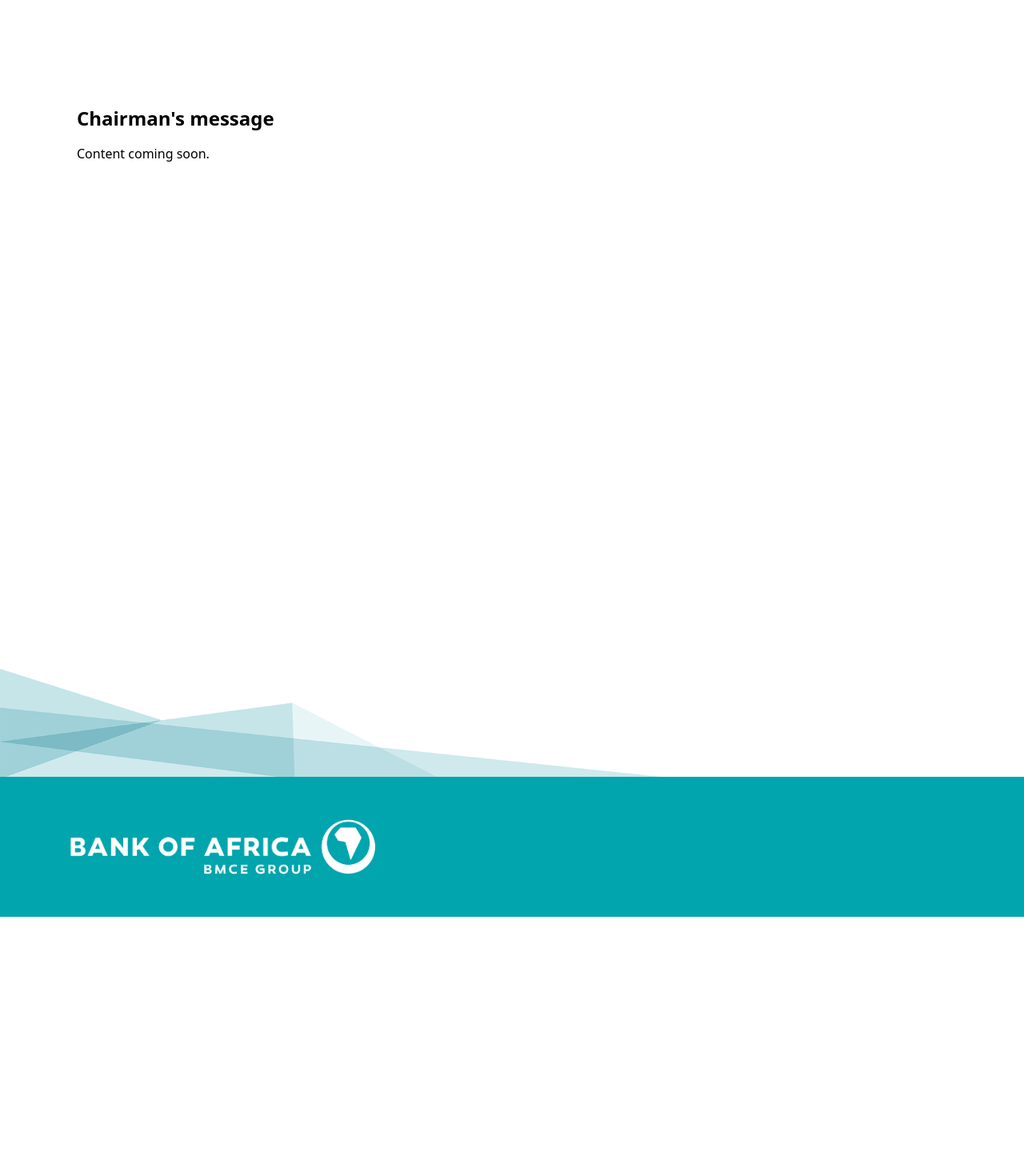
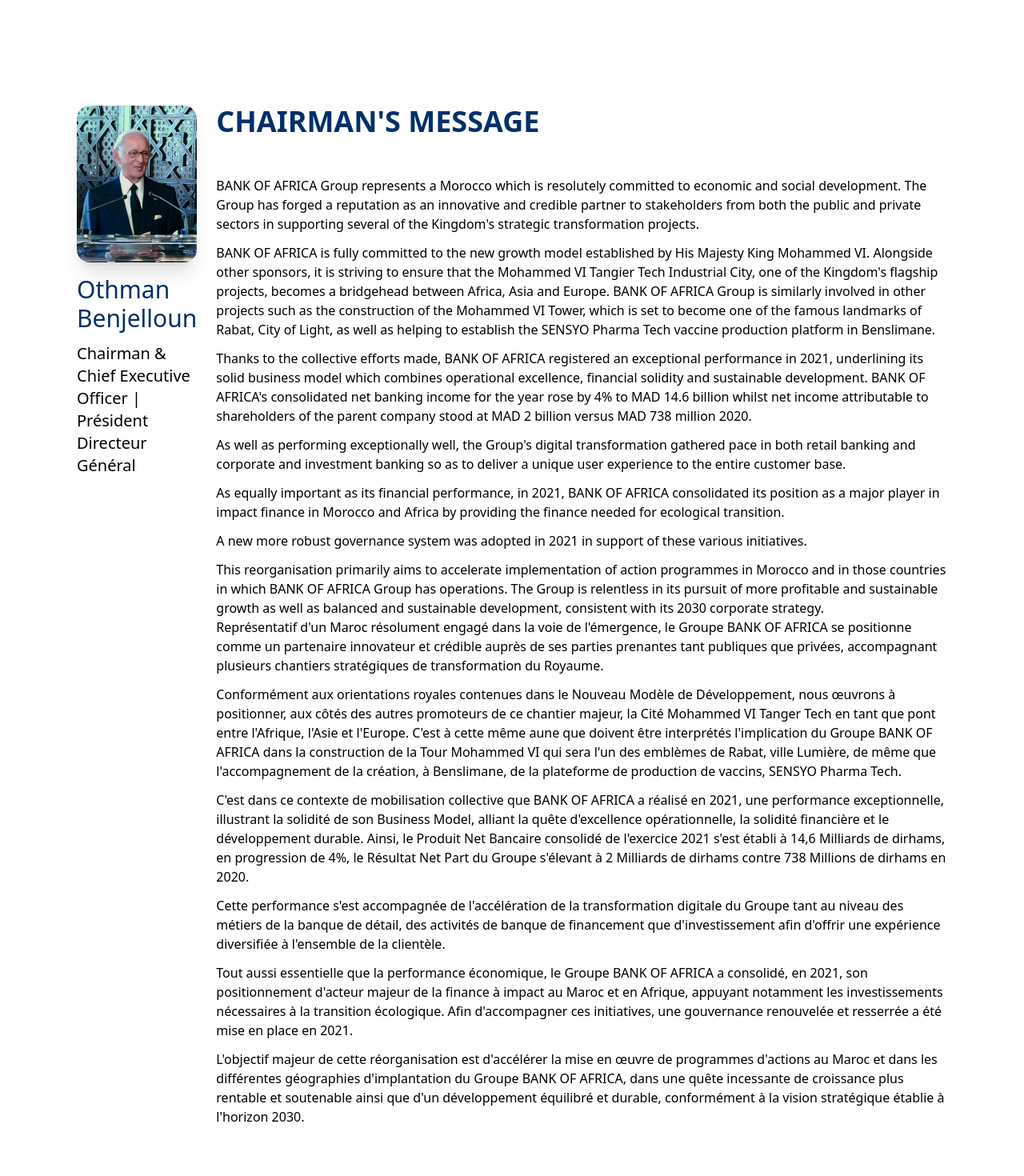
Before and after one commit to DioNando/rapport-2021, a Vue app: page /chairman-message in a window 1280 px wide. Shown: the part 560-2030 px from the top of the page at 80% size. Before the commit the page ends 1706 px from the top, so only its background shows below. Built offline with nearby package versions, Linux system fonts and the light colour scheme.

Commit message:
feat: enhance ChairmanMessagePage with detailed content and improved layout

```diff
--- a/src/pages/ChairmanMessagePage.vue
+++ b/src/pages/ChairmanMessagePage.vue
@@ -1,13 +1,147 @@
 <template>
-  <section class="p-24">
-    <h1 class="text-2xl font-semibold">{{ t('navigation.chairman_message') }}</h1>
-    <p class="mt-4">Content coming soon.</p>
+  <section class="p-24 flex items-start gap-6">
+    <div>
+      <div class="chairman-message overflow-hidden rounded-2xl shadow-xl">
+        <img
+          src="/assets/images/backgrounds/Mot-du-President-Othman-BENJELLOUN.webp"
+          alt=""
+        />
+      </div>
+      <h3 class="text-3xl text-primary font-medium mt-4">Othman Benjelloun</h3>
+      <p class="text-xl mt-3 text-wrap">
+        Chairman & Chief Executive Officer | Président Directeur Général
+      </p>
+    </div>
+    <article>
+      <h1 class="text-4xl text-primary font-bold uppercase mb-12">
+        {{ t("navigation.chairman_message") }}
+      </h1>
+      <!-- VERSION ANGLAIS -->
+      <div class="space-y-3">
+        <p>
+          BANK OF AFRICA Group represents a Morocco which is resolutely
+          committed to economic and social development. The Group has forged a
+          reputation as an innovative and credible partner to stakeholders from
+          both the public and private sectors in supporting several of the
+          Kingdom's strategic transformation projects.
+        </p>
+        <p>
+          BANK OF AFRICA is fully committed to the new growth model established
+          by His Majesty King Mohammed VI. Alongside other sponsors, it is
+          striving to ensure that the Mohammed VI Tangier Tech Industrial City,
+          one of the Kingdom's flagship projects, becomes a bridgehead between
+          Africa, Asia and Europe. BANK OF AFRICA Group is similarly involved in
+          other projects such as the construction of the Mohammed VI Tower,
+          which is set to become one of the famous landmarks of Rabat, City of
+          Light, as well as helping to establish the SENSYO Pharma Tech vaccine
+          production platform in Benslimane.
+        </p>
+        <p>
+          Thanks to the collective efforts made, BANK OF AFRICA registered an
+          exceptional performance in 2021, underlining its solid business model
+          which combines operational excellence, financial solidity and
+          sustainable development. BANK OF AFRICA's consolidated net banking
+          income for the year rose by 4% to MAD 14.6 billion whilst net income
+          attributable to shareholders of the parent company stood at MAD 2
+          billion versus MAD 738 million 2020.
+        </p>
+        <p>
+          As well as performing exceptionally well, the Group's digital
+          transformation gathered pace in both retail banking and corporate and
+          investment banking so as to deliver a unique user experience to the
+          entire customer base.
+        </p>
+        <p>
+          As equally important as its financial performance, in 2021, BANK OF
+          AFRICA consolidated its position as a major player in impact finance
+          in Morocco and Africa by providing the finance needed for ecological
+          transition.
+        </p>
+        <p>
+          A new more robust governance system was adopted in 2021 in support of
+          these various initiatives.
+        </p>
+        <p>
+          This reorganisation primarily aims to accelerate implementation of
+          action programmes in Morocco and in those countries in which BANK OF
+          AFRICA Group has operations. The Group is relentless in its pursuit of
+          more profitable and sustainable growth as well as balanced and
+          sustainable development, consistent with its 2030 corporate strategy.
+        </p>
+      </div>
+      <!-- VERSION FRANCAIS -->
+      <div class="space-y-3">
+        <p>
+          Représentatif d'un Maroc résolument engagé dans la voie de
+          l'émergence, le Groupe BANK OF AFRICA se positionne comme un
+          partenaire innovateur et crédible auprès de ses parties prenantes tant
+          publiques que privées, accompagnant plusieurs chantiers stratégiques
+          de transformation du Royaume.
+        </p>
+        <p>
+          Conformément aux orientations royales contenues dans le Nouveau Modèle
+          de Développement, nous œuvrons à positionner, aux côtés des autres
+          promoteurs de ce chantier majeur, la Cité Mohammed VI Tanger Tech en
+          tant que pont entre l'Afrique, l'Asie et l'Europe. C'est à cette même
+          aune que doivent être interprétés l'implication du Groupe BANK OF
+          AFRICA dans la construction de la Tour Mohammed VI qui sera l'un des
+          emblèmes de Rabat, ville Lumière, de même que l'accompagnement de la
+          création, à Benslimane, de la plateforme de production de vaccins,
+          SENSYO Pharma Tech.
+        </p>
+        <p>
+          C'est dans ce contexte de mobilisation collective que BANK OF AFRICA a
+          réalisé en 2021, une performance exceptionnelle, illustrant la
+          solidité de son Business Model, alliant la quête d'excellence
+          opérationnelle, la solidité financière et le développement durable.
+          Ainsi, le Produit Net Bancaire consolidé de l'exercice 2021 s'est
+          établi à 14,6 Milliards de dirhams, en progression de 4%, le Résultat
+          Net Part du Groupe s'élevant à 2 Milliards de dirhams contre 738
+          Millions de dirhams en 2020.
+        </p>
+        <p>
+          Cette performance s'est accompagnée de l'accélération de la
+          transformation digitale du Groupe tant au niveau des métiers de la
+          banque de détail, des activités de banque de financement que
+          d'investissement afin d'offrir une expérience diversifiée à l'ensemble
+          de la clientèle.
+        </p>
+        <p>
+          Tout aussi essentielle que la performance économique, le Groupe BANK
+          OF AFRICA a consolidé, en 2021, son positionnement d'acteur majeur de
+          la finance à impact au Maroc et en Afrique, appuyant notamment les
+          investissements nécessaires à la transition écologique. Afin
+          d'accompagner ces initiatives, une gouvernance renouvelée et resserrée
+          a été mise en place en 2021.
+        </p>
+        <p>
+          L'objectif majeur de cette réorganisation est d'accélérer la mise en
+          œuvre de programmes d'actions au Maroc et dans les différentes
+          géographies d'implantation du Groupe BANK OF AFRICA, dans une quête
+          incessante de croissance plus rentable et soutenable ainsi que d'un
+          développement équilibré et durable, conformément à la vision
+          stratégique établie à l'horizon 2030.
+        </p>
+      </div>
+    </article>
   </section>
 </template>
 
 <script setup>
-import { useI18n } from 'vue-i18n'
-const { t } = useI18n()
+import { useI18n } from "vue-i18n";
+const { t } = useI18n();
 </script>
 
-<style scoped></style>
+<style lang="scss" scoped>
+.chairman-message {
+  // width: 400px;
+  height: 100%;
+  position: relative;
+
+  img {
+    width: 100%;
+    height: auto;
+    object-fit: cover;
+  }
+}
+</style>
```
